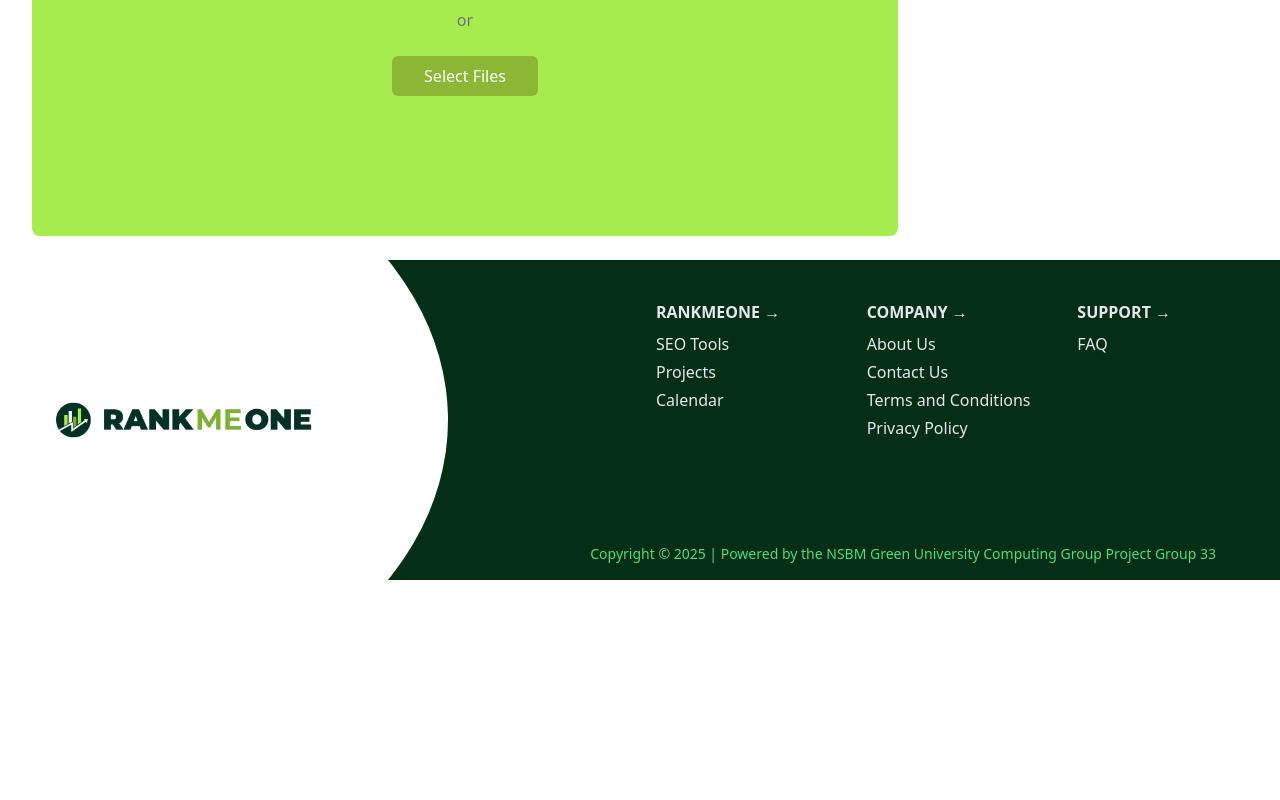
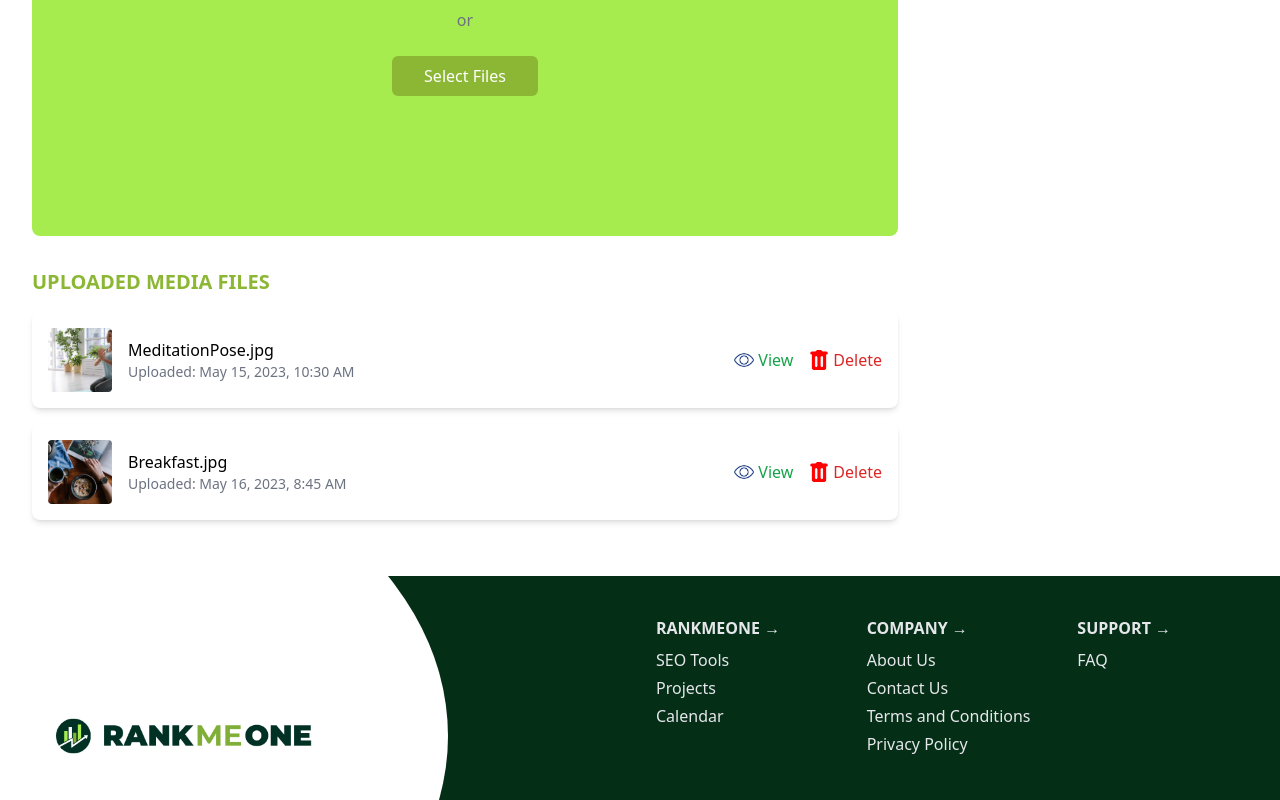
Before and after one commit to buzzaaaaar/cgp_fe, a React (Create React App) app: page /design-saved-results in a window 1280 px wide. Shown: the part 857-1657 px from the top of the page. Before the commit the page ends 1437 px from the top, so only its background shows below. Built offline with nearby package versions, Linux system fonts and the light colour scheme.

Commit message:
design-saved-results page updated

```diff
--- a/src/pages/DesignSavedResults.js
+++ b/src/pages/DesignSavedResults.js
@@ -44,6 +44,41 @@ function DesignSavedResultsPage() {
     const [accessLevel, setAccessLevel] = useState('Only you can access with this link');
     const [isThreeDotsDropdownOpen, setIsThreeDotsDropdownOpen] = useState(false);
     const threeDotsDropdownRef = useRef(null);
+
+    // State for delete confirmation
+    const [showDeleteConfirm, setShowDeleteConfirm] = useState({
+        show: false,
+        type: '', // 'result' or 'media'
+        id: null
+    });
+
+    // State for copy confirmation
+    const [showCopyConfirm, setShowCopyConfirm] = useState({
+        show: false,
+        id: null
+    });
+
+    // State for image viewer
+    const [imageViewer, setImageViewer] = useState({
+        show: false,
+        url: ''
+    });
+
+    // State for uploaded media files with both sample images
+    const [mediaFiles, setMediaFiles] = useState([
+        {
+            id: 1,
+            filename: "MeditationPose.jpg",
+            url: "/Images/MeditationPose.jpg",
+            uploadedAt: "2023-05-15T10:30:00Z"
+        },
+        {
+            id: 2,
+            filename: "Breakfast.jpg",
+            url: "/Images/Breakfast.jpg",
+            uploadedAt: "2023-05-16T08:45:00Z"
+        }
+    ]);
 
     const accessOptions = [
         'Only you can access with this link',
@@ -148,8 +183,6 @@ function DesignSavedResultsPage() {
         setAccessLevel(level);
     };
 
-    const [showCopyConfirm, setShowCopyConfirm] = useState(false);
-
     const toggleThreeDotsDropdown = () => {
         setIsThreeDotsDropdownOpen(!isThreeDotsDropdownOpen);
     };
@@ -162,6 +195,79 @@ function DesignSavedResultsPage() {
     const handleDelete = () => {
         alert('Delete clicked');
         setIsThreeDotsDropdownOpen(false);
+    };
+
+    // Handle file upload
+    const handleFileUpload = (e) => {
+        const files = e.target.files;
+        if (files.length > 0) {
+            const newFiles = Array.from(files).map((file, index) => ({
+                id: mediaFiles.length + index + 1,
+                filename: file.name,
+                url: URL.createObjectURL(file),
+                uploadedAt: new Date().toISOString()
+            }));
+            setMediaFiles([...mediaFiles, ...newFiles]);
+        }
+    };
+
+    // Handle file delete
+    const handleFileDelete = (id) => {
+        setMediaFiles(mediaFiles.filter(file => file.id !== id));
+    };
+
+    // Show delete confirmation
+    const showDeleteConfirmation = (type, id) => {
+        setShowDeleteConfirm({
+            show: true,
+            type,
+            id
+        });
+    };
+
+    // Close delete confirmation
+    const closeDeleteConfirmation = () => {
+        setShowDeleteConfirm({
+            show: false,
+            type: '',
+            id: null
+        });
+    };
+
+    // Confirm delete action
+    const confirmDelete = () => {
+        if (showDeleteConfirm.type === 'result') {
+            setCards(cards.filter(card => card.id !== showDeleteConfirm.id));
+        } else if (showDeleteConfirm.type === 'media') {
+            setMediaFiles(mediaFiles.filter(file => file.id !== showDeleteConfirm.id));
+        }
+        closeDeleteConfirmation();
+    };
+
+    // Copy content to clipboard
+    const copyToClipboard = (content, id) => {
+        navigator.clipboard.writeText(content);
+        setShowCopyConfirm({
+            show: true,
+            id
+        });
+        setTimeout(() => setShowCopyConfirm(prev => ({ ...prev, show: false })), 2000);
+    };
+
+    // Open image viewer
+    const openImageViewer = (url) => {
+        setImageViewer({
+            show: true,
+            url
+        });
+    };
+
+    // Close image viewer
+    const closeImageViewer = () => {
+        setImageViewer({
+            show: false,
+            url: ''
+        });
     };
 
     useEffect(() => {
@@ -308,17 +414,17 @@ function DesignSavedResultsPage() {
 
                                     <button
                                         className={`w-full px-4 py-2 rounded-md mt-3 font-semibold transition-colors duration-300 ${
-                                            showCopyConfirm
+                                            showCopyConfirm.show && showCopyConfirm.id === 'share'
                                                 ? 'bg-white text-[#7FAF37] border-2 border-[#7FAF37]'
                                                 : 'bg-[#7FAF37] text-white hover:bg-[#6c9631]'
                                         }`}
                                         onClick={() => {
                                             navigator.clipboard.writeText('https://your-link.com');
-                                            setShowCopyConfirm(true);
-                                            setTimeout(() => setShowCopyConfirm(false), 2000);
+                                            setShowCopyConfirm({ show: true, id: 'share' });
+                                            setTimeout(() => setShowCopyConfirm(prev => ({ ...prev, show: false })), 2000);
                                         }}
                                     >
-                                        {showCopyConfirm ? 'Link copied!' : 'Copy link'}
+                                        {showCopyConfirm.show && showCopyConfirm.id === 'share' ? 'Link copied!' : 'Copy link'}
                                     </button>
                                 </div>
                             )}
@@ -372,16 +478,27 @@ function DesignSavedResultsPage() {
                             {/* Cards */}
                             <div className="flex flex-col space-y-4">
                                 {cards.map(card => (
-                                    <div key={card.id} className="bg-white rounded-lg shadow-md p-4">
+                                    <div key={card.id} className="bg-white rounded-lg shadow-md p-4 relative">
+                                        {showCopyConfirm.show && showCopyConfirm.id === card.id && (
+                                            <div className="absolute top-2 right-2 bg-[#7FAF37] text-white px-2 py-1 rounded text-sm">
+                                                Copied!
+                                            </div>
+                                        )}
                                         <div className="flex items-center justify-between">
                                             <div className="w-1/2 flex flex-col items-start">
                                                 <h3 className="font-semibold text-lg text-[#013024]">{card.title}</h3>
                                                 <div className="flex items-center space-x-4">
-                                                    <button className="flex items-center text-green-600 hover:text-green-800">
+                                                    <button
+                                                        className="flex items-center text-green-600 hover:text-green-800"
+                                                        onClick={() => copyToClipboard(card.content, card.id)}
+                                                    >
                                                         <img src="/Images/CopyIcon.png" alt="Copy" className="w-5 h-5 mr-1" />
                                                         Copy
                                                     </button>
-                                                    <button className="flex items-center text-red-600 hover:text-red-800">
+                                                    <button
+                                                        className="flex items-center text-red-600 hover:text-red-800"
+                                                        onClick={() => showDeleteConfirmation('result', card.id)}
+                                                    >
                                                         <img src="/Images/DeleteIcon.png" alt="Delete" className="w-5 h-5 mr-1" />
                                                         Delete
                                                     </button>
@@ -397,14 +514,61 @@ function DesignSavedResultsPage() {
                         </div>
 
                         {/* Upload Media */}
-                        <div>
+                        <div className="mb-8">
                             <h2 className="text-xl font-bold text-[#8CB735] mb-4">UPLOAD MEDIA</h2>
                             <div className="bg-[#A7EC4F] rounded-lg p-16 flex flex-col items-center justify-center w-full h-[400px]">
                                 <p className="text-gray-700 mb-2 font-semibold" style={{ color: '#000000', fontWeight: '600' }}>Drag and drop files here</p>
                                 <span className="text-gray-500 mb-6">or</span>
-                                <button className="bg-[#8CB735] text-white px-8 py-2 rounded-md hover:bg-opacity-90 font-medium">
+                                <label className="bg-[#8CB735] text-white px-8 py-2 rounded-md hover:bg-opacity-90 font-medium cursor-pointer">
                                     Select Files
-                                </button>
+                                    <input
+                                        type="file"
+                                        className="hidden"
+                                        multiple
+                                        onChange={handleFileUpload}
+                                        accept="image/*"
+                                    />
+                                </label>
+                            </div>
+                        </div>
+
+                        {/* Uploaded Media Files */}
+                        <div className="mb-8">
+                            <h2 className="text-xl font-bold text-[#8CB735] mb-4">UPLOADED MEDIA FILES</h2>
+                            <div className="grid grid-cols-1 gap-4">
+                                {mediaFiles.map(file => (
+                                    <div key={file.id} className="bg-white rounded-lg shadow-md p-4 flex items-center justify-between">
+                                        <div className="flex items-center">
+                                            <img
+                                                src={file.url}
+                                                alt={file.filename}
+                                                className="w-16 h-16 object-cover rounded mr-4"
+                                            />
+                                            <div>
+                                                <p className="font-medium">{file.filename}</p>
+                                                <p className="text-gray-500 text-sm">
+                                                    Uploaded: {formatNoteTimestamp(file.uploadedAt)}
+                                                </p>
+                                            </div>
+                                        </div>
+                                        <div className="flex space-x-4">
+                                            <button
+                                                className="flex items-center text-green-600 hover:text-green-800"
+                                                onClick={() => openImageViewer(file.url)}
+                                            >
+                                                <img src="/Images/ViewIcon.png" alt="View" className="w-5 h-5 mr-1" />
+                                                View
+                                            </button>
+                                            <button
+                                                className="flex items-center text-red-600 hover:text-red-800"
+                                                onClick={() => showDeleteConfirmation('media', file.id)}
+                                            >
+                                                <img src="/Images/DeleteIcon.png" alt="Delete" className="w-5 h-5 mr-1" />
+                                                Delete
+                                            </button>
+                                        </div>
+                                    </div>
+                                ))}
                             </div>
                         </div>
                     </div>
@@ -600,6 +764,60 @@ function DesignSavedResultsPage() {
                 </div>
             )}
 
+            {/* Delete Confirmation Popup */}
+{showDeleteConfirm.show && (
+    <div className="fixed top-1/2 left-1/2 transform -translate-x-1/2 -translate-y-1/2 bg-white p-6 rounded-lg shadow-xl z-50 w-96">
+        <div className="flex justify-end mb-4">
+            <button
+                onClick={closeDeleteConfirmation}
+                className="text-gray-500 hover:text-gray-700 text-xl"
+            >
+                ✕
+            </button>
+        </div>
+        <div className="mb-8 text-center">
+            <p className="text-gray-700 font-bold" style={{ fontWeight: 700 }}>
+                {showDeleteConfirm.type === 'result'
+                    ? "Are you sure you want to delete this generated result?"
+                    : "Are you sure you want to delete this media?"}
+            </p>
+        </div>
+        <div className="flex justify-center space-x-4">
+            <button
+                className="px-6 py-2 rounded font-semibold bg-[#7FAF37] text-white hover:bg-white hover:text-[#7FAF37] hover:border hover:border-[#7FAF37] transition-colors"
+                onClick={confirmDelete}
+            >
+                YES
+            </button>
+            <button
+                className="px-6 py-2 rounded font-semibold bg-[#7FAF37] text-white hover:bg-white hover:text-[#7FAF37] hover:border hover:border-[#7FAF37] transition-colors"
+                onClick={closeDeleteConfirmation}
+            >
+                NO
+            </button>
+        </div>
+    </div>
+)}
+
+{/* Image Viewer Modal */}
+{imageViewer.show && (
+    <div className="fixed inset-0 bg-black bg-opacity-70 flex items-center justify-center z-50 p-4">
+        <div className="relative" style={{ width: '80vw', height: '80vh' }}>
+            <button
+                onClick={closeImageViewer}
+                className="absolute -top-10 right-0 text-white text-2xl hover:text-gray-300"
+            >
+                ✕
+            </button>
+            <img
+                src={imageViewer.url}
+                alt="Preview"
+                className="w-full h-full object-contain"
+            />
+        </div>
+    </div>
+)}
+
             <Footer />
         </div>
     );
```
Also changed, not shown: public/Images/Breakfast.jpg (added).
